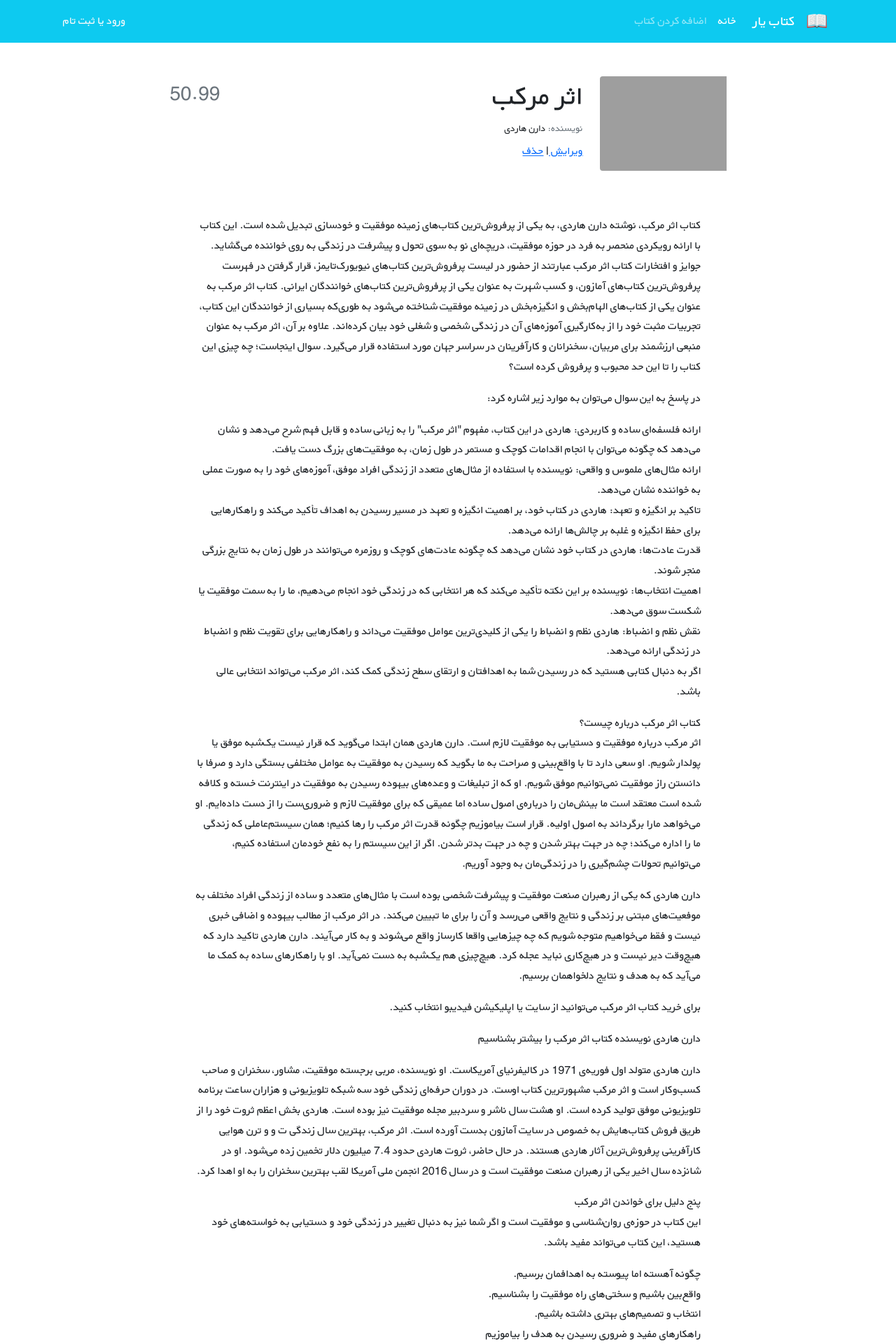
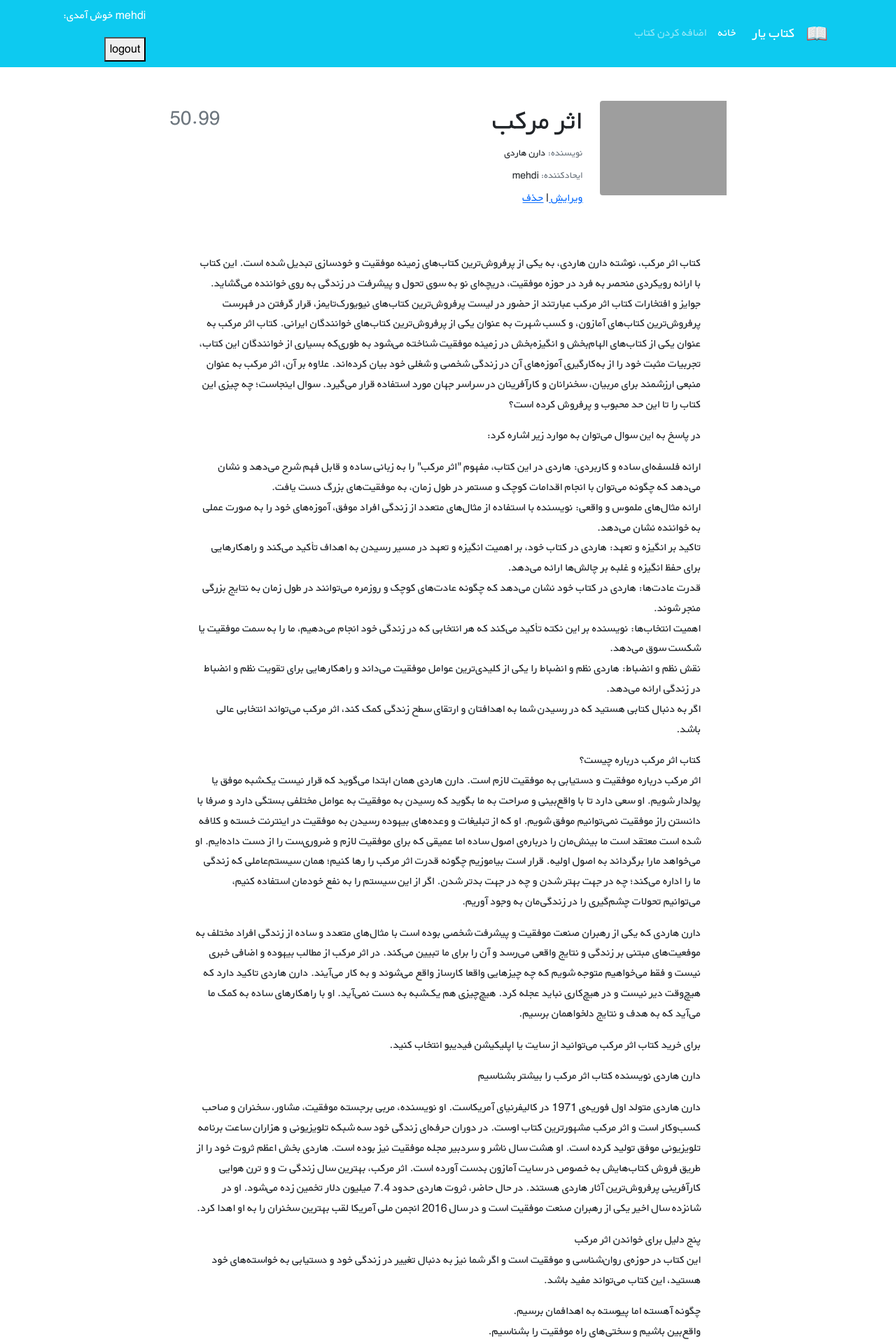
Before and after one commit to mehdinajmi/bookstore-Codingyar, a Django app: page /books/1/ in a window 1280 px wide. Shown: the top 1920 px of the page at 70% size. Run offline with Django 5.2, Linux system fonts and the light colour scheme; a user stored in the database is signed in; data comes from the database, SQL or seed files in the repository; both versions use the stored data as it was after the commit; some libraries are stand-ins or nearby versions; grey boxes are pictures that could not be loaded.

Commit message:
add user to book model who created the book object

```diff
--- a/books/models.py
+++ b/books/models.py
@@ -4,6 +4,7 @@ from django.contrib.auth import get_user_model
 
 
 class Book(models.Model):
+    user = models.ForeignKey(get_user_model(), on_delete=models.CASCADE)
     title = models.CharField(max_length=200)
     author = models.CharField(max_length= 200)
     description = models.TextField()
--- a/books/templates/books/book_detail.html
+++ b/books/templates/books/book_detail.html
@@ -21,6 +21,7 @@
                     <div class="col-xs-12 col-md-6 text-center text-md-end mt-md-1 mt-4">
                         <h1> {{ book.title }}</h1>
                         <h5 class="small my-1"><span class="text-muted">نویسنده: </span>{{ book.author }}</h5>
+                        <h5 class="small my-1"><span class="text-muted">ایحادکننده: </span>{{ book.user.username }}</h5>
                         <a href="{% url 'book_update' book.id %}"> ویرایش </a>
                        <span> |</span>
                          <a href="{% url 'book_delete' book.id %}"> حذف </a>
--- a/books/views.py
+++ b/books/views.py
@@ -2,6 +2,8 @@ from django.shortcuts import render
 from django.views import generic
 from django.urls import reverse_lazy
 from django.shortcuts import get_object_or_404 , render
+from django.contrib.auth.mixins import LoginRequiredMixin
+from django.contrib.auth.decorators import login_required
 from .models import Comment, Book
 from .forms import CommentForm
 
@@ -19,6 +21,7 @@ class BookListView(generic.ListView):
 # class BookDetailView(generic.DetailView):
 #     model = Book
 #     template_name = 'books/book_detail.html'
+@login_required
 def book_detail_view(request, pk):
     book = get_object_or_404(Book , pk=pk)
     book_comment = book.comments.all()
@@ -30,7 +33,7 @@ def book_detail_view(request, pk):
             new_comment.book = book
             new_comment.user = request.user
             new_comment.save()
-            comment_form = CommentForm()
+            # comment_form = CommentForm()
     else:
         comment_form = CommentForm()
 
@@ -40,22 +43,19 @@ def book_detail_view(request, pk):
         'comment_form':comment_form})
 
 
-
-
-
-class BookCreateView(generic.edit.CreateView):
+class BookCreateView(LoginRequiredMixin,generic.edit.CreateView):
     model = Book
     fields = ['title', 'author', 'description', 'price','cover']
     template_name = 'books/book_create.html'
 
 
-class BookUpdateView(generic.edit.UpdateView):
+class BookUpdateView(LoginRequiredMixin,generic.edit.UpdateView):
     model = Book
     fields = ['title', 'author', 'description', 'price','cover']
     template_name = 'books/book_update.html'
 
 
-class BookDeleteView(generic.DeleteView):
+class BookDeleteView(LoginRequiredMixin,generic.DeleteView):
     model = Book
     template_name = 'books/book_delete.html'
     success_url = reverse_lazy ('book_list')
--- a/config/settings.py
+++ b/config/settings.py
@@ -132,8 +132,8 @@ DEFAULT_AUTO_FIELD = 'django.db.models.BigAutoField'
 
 # authentication setting
 AUTH_USER_MODEL = 'accounts.CustomUser'
-LOGIN_REDIRECT_URL = 'home'
-LOGOUT_REDIRECT_URL = 'home'
+LOGIN_REDIRECT_URL = 'book_list'
+LOGOUT_REDIRECT_URL = 'login'
 # crispy_forms setting
 CRISPY_ALLOWED_TEMPLATE_PACKS = "bootstrap5"
 CRISPY_TEMPLATE_PACK = 'bootstrap5'
--- a/templates/_base.html
+++ b/templates/_base.html
@@ -33,8 +33,10 @@
             </div>
         </div>
         <div class="mx-2 text-white">
-            {% if user.isauthenticated %}
-               {{user.username}} |خوش آمدی <a class="link-light text-decoration-none" href=" {% url 'logout' %}">خروج</a>
+            {% if user.is_authenticated %}
+                <p>{{user.username}} خوش آمدی: <form method="POST" action="{% url 'logout' %}"> {% csrf_token %}  <button type="submit">logout</button>
+
+            </form>
                 {% else %}
                 <a class="link-light text-decoration-none" href="{% url 'login' %}"> ورود</a>
                 <span> یا </span>
```
Also changed, not shown: books/migrations/0006_book_user.py (added), db.sqlite3.
